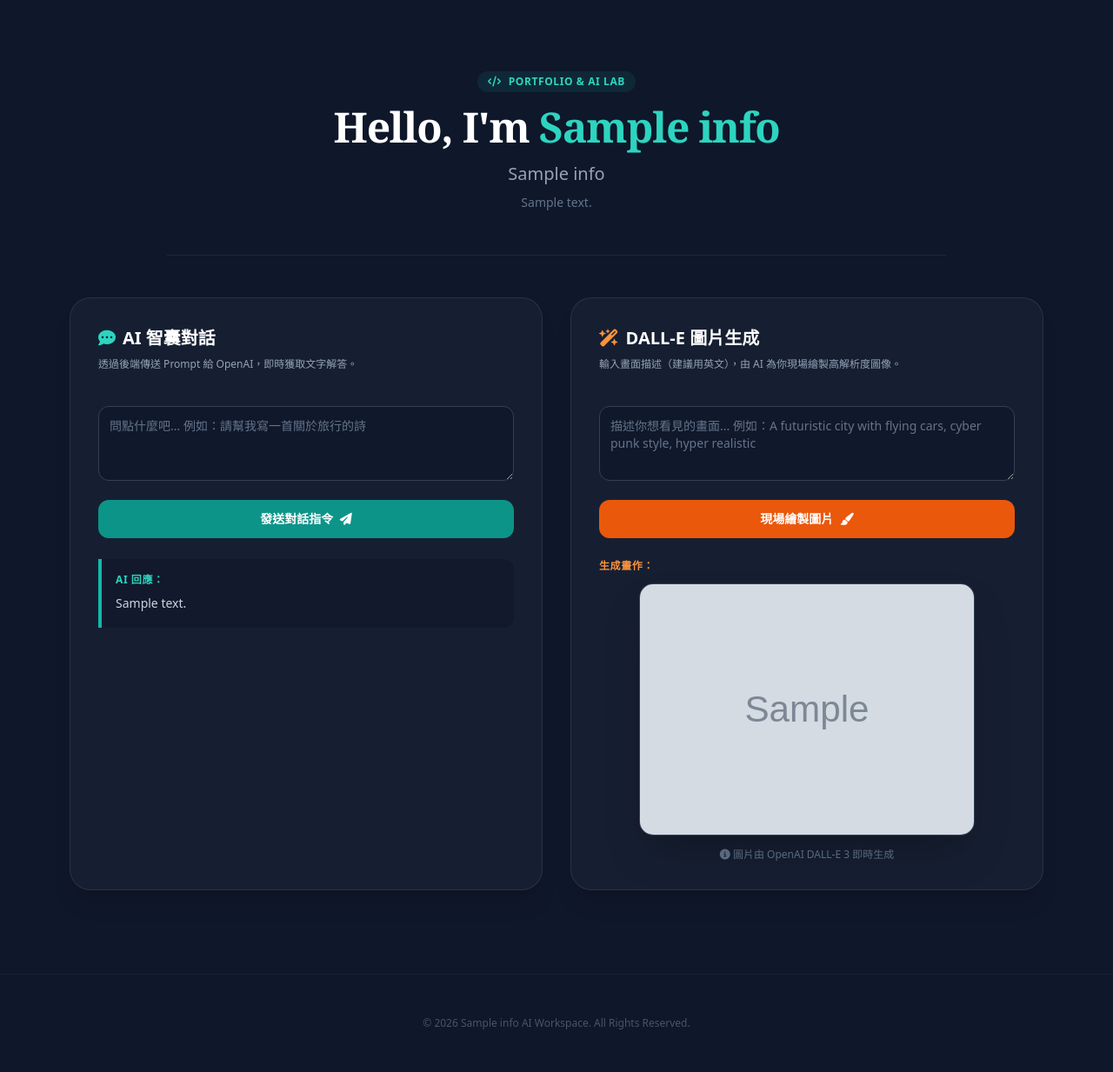
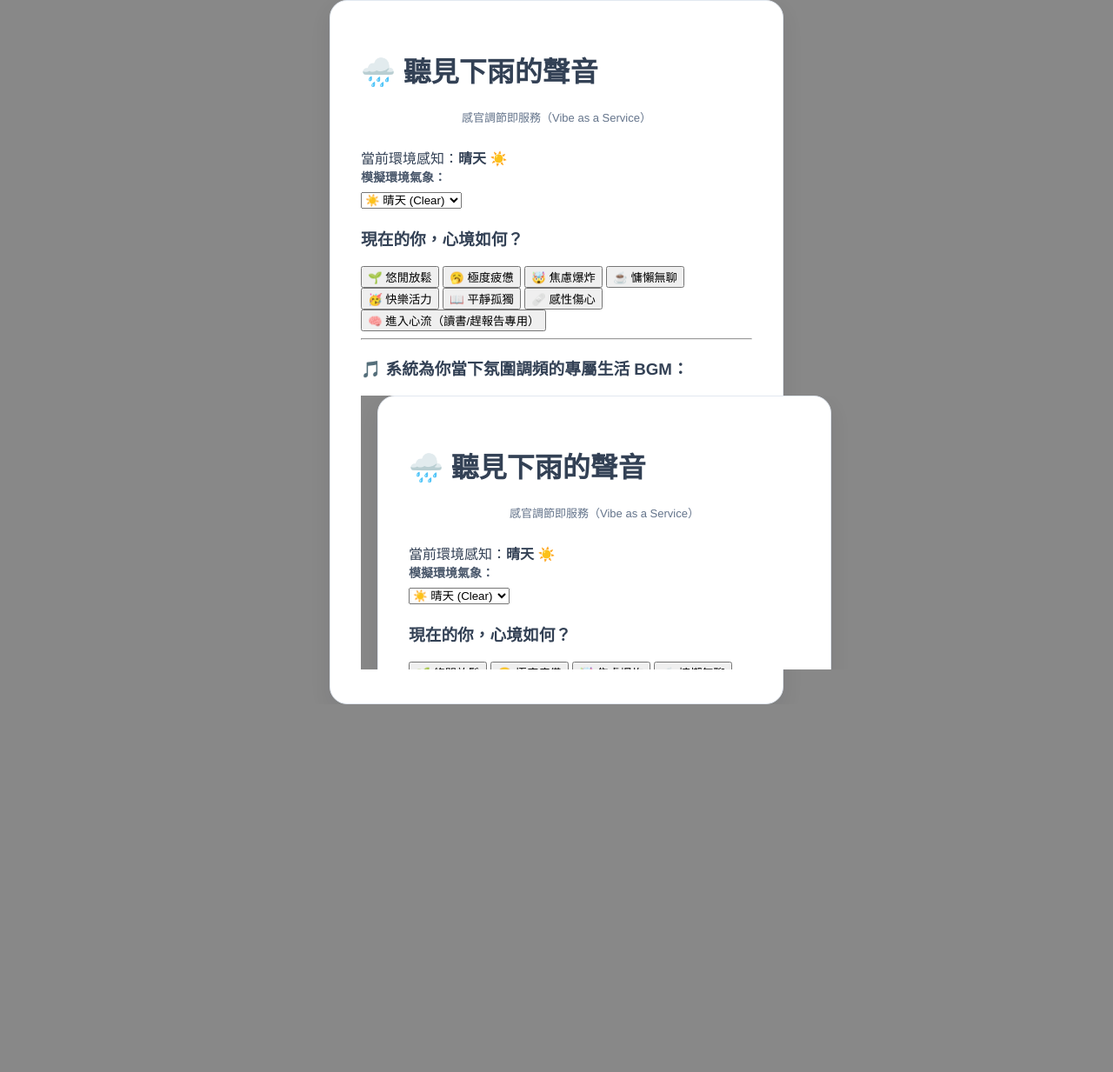
Before and after one commit to anita920813/flask-hw, a Python web app: template templates/index.html in a window 1280 px wide. Shown: the whole page at 87% size. After the commit the page ends 810 px from the top, so only its background shows below. Run offline with Jinja, Linux system fonts and the light colour scheme; the template is opened without the code that fills it: most values are stand-ins (such as "Sample title", 1, 10 or a date in 2020); grey boxes marked "Sample" are stand-in pictures; some libraries are stand-ins or nearby versions.

Commit message:
Update index.html

```diff
--- a/templates/index.html
+++ b/templates/index.html
@@ -3,77 +3,70 @@
 <head>
     <meta charset="UTF-8">
     <meta name="viewport" content="width=device-width, initial-scale=1.0">
-    <title>{{ info.name }} 的 AI 整合網站</title>
-    <script src="https://cdn.tailwindcss.com"></script>
-    <link rel="stylesheet" href="https://cdnjs.cloudflare.com/ajax/libs/font-awesome/6.4.0/css/all.min.css">
+    <title>聽見下雨的聲音 - 專屬生活 BGM 平台</title>
+    <link rel="stylesheet" href="{{ url_for('static', filename='style.css') }}">
 </head>
-<body class="bg-slate-900 text-slate-100 font-sans antialiased">
+<body style="background-color: {{ bg_color }}; transition: background-color 0.8s ease;">
 
-    <header class="max-w-4xl mx-auto pt-20 pb-12 px-6 text-center border-b border-slate-800">
-        <div class="inline-flex items-center gap-2 px-3 py-1 rounded-full bg-teal-500/10 text-teal-400 text-xs font-semibold uppercase tracking-wider mb-4">
-            <i class="fa-solid fa-code"></i> Portfolio & AI Lab
-        </div>
-        <h1 class="text-4xl font-extrabold text-white tracking-tight sm:text-5xl mb-4 font-serif">
-            Hello, I'm <span class="text-teal-400">{{ info.name }}</span>
-        </h1>
-        <p class="text-xl text-slate-400 font-medium mb-2">{{ info.title }}</p>
-        <p class="max-w-xl mx-auto text-sm text-slate-500 leading-relaxed">{{ info.bio }}</p>
-    </header>
+    <div class="container">
+        <header>
+            <h1>🌧️ 聽見下雨的聲音</h1>
+            <p class="subtitle">感官調節即服務（Vibe as a Service）</p>
+            <div class="weather-badge">
+                當前環境感知：<strong>{{ '雨天 🌧️' if weather == 'Rainy' else '晴天 ☀️' }}</strong>
+            </div>
+        </header>
 
-    <main class="max-w-6xl mx-auto px-4 py-12 grid grid-cols-1 md:grid-cols-2 gap-8">
+        <form action="/" method="POST" class="mood-form">
 
-        <section class="bg-slate-800/50 backdrop-blur border border-slate-700/60 p-8 rounded-3xl shadow-xl">
-            <h2 class="text-xl font-bold text-white mb-2 flex items-center gap-2">
-                <i class="fa-solid fa-comment-dots text-teal-400"></i> AI 智囊對話
-            </h2>
-            <p class="text-xs text-slate-400 mb-6">透過後端傳送 Prompt 給 OpenAI，即時獲取文字解答。</p>
+            <div class="form-group">
+                <label for="weather-select">模擬環境氣象：</label>
+                <select name="weather" id="weather-select" onchange="this.form.submit()">
+                    <option value="Clear" {{ 'selected' if weather == 'Clear' }}>☀️ 晴天 (Clear)</option>
+                    <option value="Rainy" {{ 'selected' if weather == 'Rainy' }}>🌧️ 雨天 (Rainy)</option>
+                </select>
+            </div>
 
-            <form method="POST" class="space-y-4">
-                <input type="hidden" name="action_type" value="text">
-                <textarea name="prompt" rows="3" class="w-full bg-slate-900/80 border border-slate-700 rounded-xl p-3 text-sm text-slate-200 placeholder-slate-500 focus:outline-none focus:border-teal-500" placeholder="問點什麼吧... 例如：請幫我寫一首關於旅行的詩" required></textarea>
-                <button type="submit" class="w-full bg-teal-600 hover:bg-teal-500 text-white font-semibold py-3 px-4 rounded-xl transition-all text-sm">
-                    發送對話指令 <i class="fa-solid fa-paper-plane ml-1"></i>
-                </button>
-            </form>
+            <main class="mood-section">
+                <h3>現在的你，心境如何？</h3>
 
-            {% if text_result %}
-            <div class="mt-6 p-4 bg-slate-900/60 border-l-4 border-teal-500 rounded-r-xl">
-                <h4 class="text-xs font-bold text-teal-400 uppercase tracking-wider mb-2">AI 回應：</h4>
-                <p class="text-sm text-slate-300 leading-relaxed whitespace-pre-wrap">{{ text_result }}</p>
+                <div class="button-grid">
+                    <button type="submit" name="mood" value="Relaxed" class="mood-btn">🌱 悠閒放鬆</button>
+                    <button type="submit" name="mood" value="Tired" class="mood-btn">🥱 極度疲憊</button>
+                    <button type="submit" name="mood" value="Anxious" class="mood-btn">🤯 焦慮爆炸</button>
+                    <button type="submit" name="mood" value="Lazy" class="mood-btn">☕ 慵懶無聊</button>
+                    <button type="submit" name="mood" value="Happy" class="mood-btn">🥳 快樂活力</button>
+                    <button type="submit" name="mood" value="Calm" class="mood-btn">📖 平靜孤獨</button>
+                    <button type="submit" name="mood" value="Emo" class="mood-btn">🩹 感性傷心</button>
+                </div>
+
+                <div class="focus-zone">
+                    <button type="submit" name="mood" value="Focus" class="focus-btn">🧠 進入心流（讀書/趕報告專用）</button>
+                </div>
+            </main>
+        </form>
+
+        <hr>
+
+        <section class="player-section">
+            <div class="music-card">
+                <h3>🎵 系統為你當下氛圍調頻的專屬生活 BGM：</h3>
+
+                <div class="video-container">
+                    <iframe
+                        width="560"
+                        height="315"
+                        src="{{ music_url }}"
+                        title="YouTube video player"
+                        frameborder="0"
+                        allow="accelerometer; autoplay; clipboard-write; encrypted-media; gyroscope; picture-in-picture; web-share"
+                        referrerpolicy="strict-origin-when-cross-origin"
+                        allowfullscreen>
+                    </iframe>
+                </div>
             </div>
-            {% endif %}
         </section>
-
-        <section class="bg-slate-800/50 backdrop-blur border border-slate-700/60 p-8 rounded-3xl shadow-xl">
-            <h2 class="text-xl font-bold text-white mb-2 flex items-center gap-2">
-                <i class="fa-solid fa-wand-magic-sparkles text-orange-400"></i> DALL-E 圖片生成
-            </h2>
-            <p class="text-xs text-slate-400 mb-6">輸入畫面描述（建議用英文），由 AI 為你現場繪製高解析度圖像。</p>
-
-            <form method="POST" class="space-y-4">
-                <input type="hidden" name="action_type" value="image">
-                <textarea name="prompt" rows="3" class="w-full bg-slate-900/80 border border-slate-700 rounded-xl p-3 text-sm text-slate-200 placeholder-slate-500 focus:outline-none focus:border-orange-500" placeholder="描述你想看見的畫面... 例如：A futuristic city with flying cars, cyber punk style, hyper realistic" required></textarea>
-                <button type="submit" class="w-full bg-orange-600 hover:bg-orange-500 text-white font-semibold py-3 px-4 rounded-xl transition-all text-sm">
-                    現場繪製圖片 <i class="fa-solid fa-paint-brush ml-1"></i>
-                </button>
-            </form>
-
-            {% if image_result %}
-            <div class="mt-6 text-center">
-                <h4 class="text-xs font-bold text-orange-400 uppercase tracking-wider mb-3 text-left">生成畫作：</h4>
-                <div class="inline-block relative overflow-hidden rounded-2xl shadow-2xl border border-slate-700">
-                    <img src="{{ image_result }}" alt="AI 生成圖片" class="max-w-full h-auto max-h-72 object-contain">
-                </div>
-                <p class="text-xs text-slate-500 mt-2"><i class="fa-solid fa-info-circle"></i> 圖片由 OpenAI DALL-E 3 即時生成</p>
-            </div>
-            {% endif %}
-        </section>
-
-    </main>
-
-    <footer class="text-center text-xs text-slate-600 py-12 border-t border-slate-800/60 mt-12">
-        <p>&copy; 2026 {{ info.name }} AI Workspace. All Rights Reserved.</p>
-    </footer>
+    </div>
 
 </body>
 </html>
```
